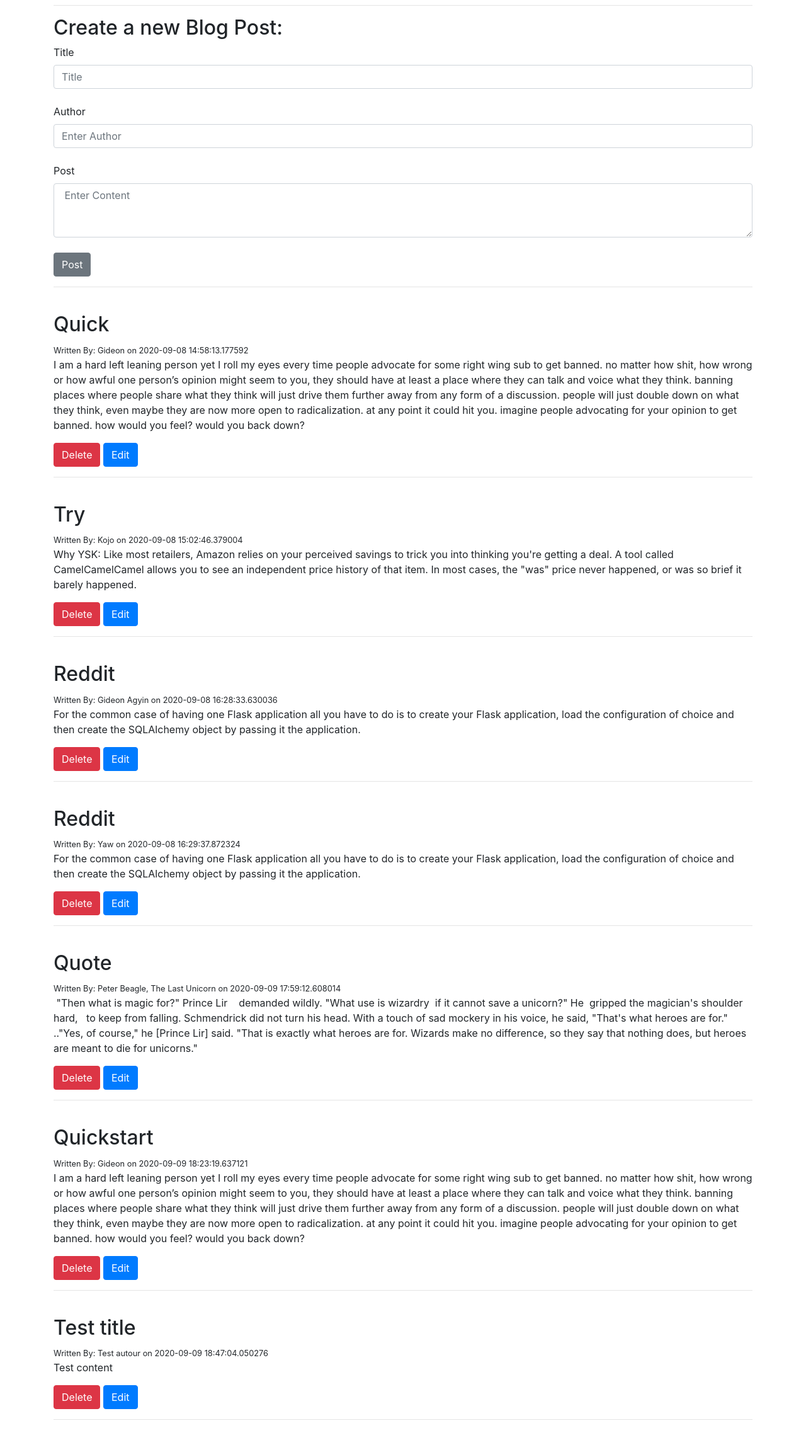
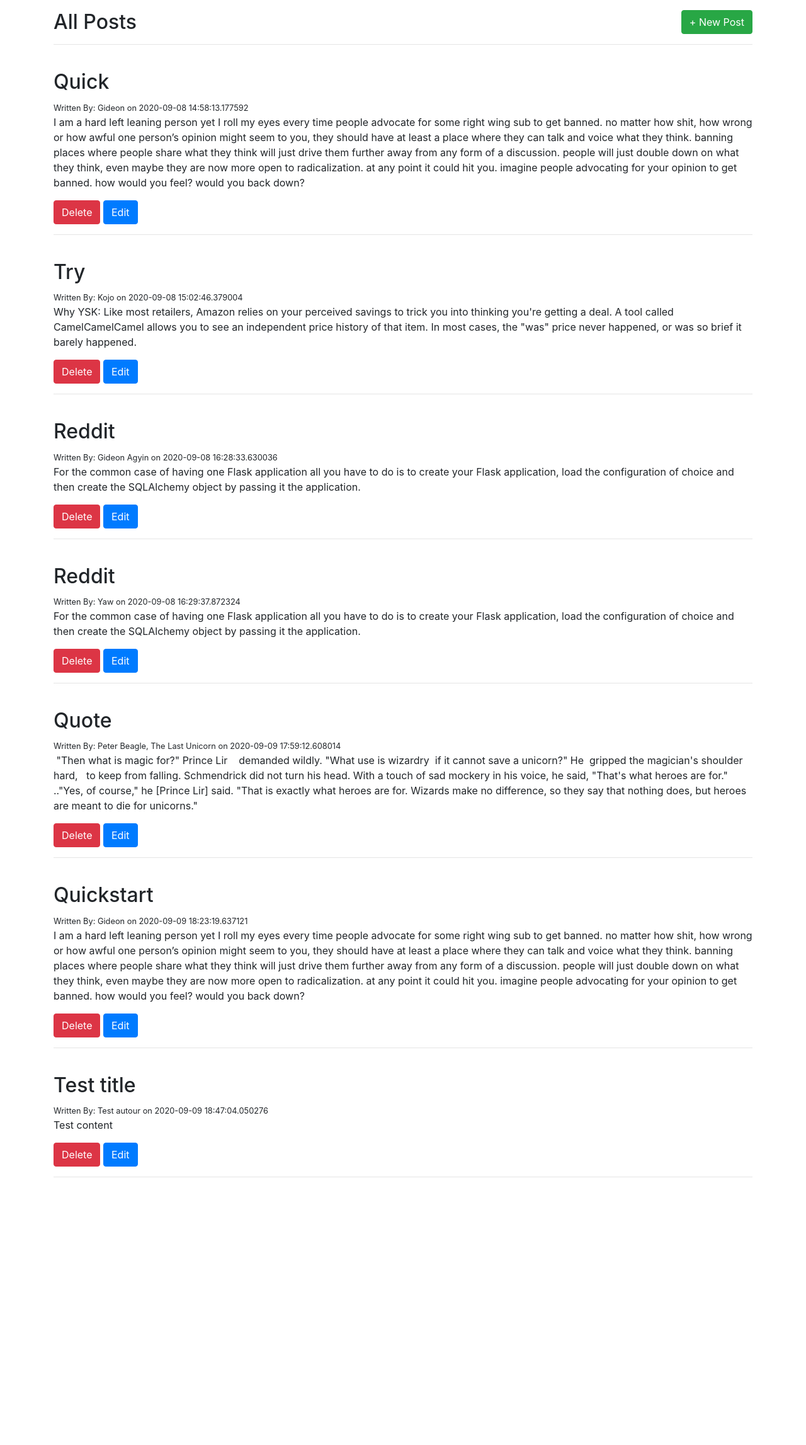
Before and after one commit to ThriledLokki983/cs50-2021, a Flask app: page /post in a window 1280 px wide. Shown: the part 56-2350 px from the top of the page at 63% size. After the commit the page ends 1925 px from the top, so only its background shows below. Run offline with Flask 2, Linux system fonts and the light colour scheme; data comes from the database, SQL or seed files in the repository; both versions use the stored data as it was after the commit; some libraries are stand-ins or nearby versions.

Commit message:
made some new changes

```diff
--- a/web-dev/my-first-website/templates/newpost.html
+++ b/web-dev/my-first-website/templates/newpost.html
@@ -10,15 +10,15 @@
 <hr>
 <h2>New Post:</h2>
 <form  action="/post" method="POST">
- <label for="content">Title</label>
+ <label for="content">Title:</label>
  <input class="form-control mr-sm-2" type="text" name="title" id="title" placeholder="Title" aria-label="Search">
  <br>
- <label for="content">Author</label>
+ <label for="content">Author:</label>
  <input class="form-control mr-sm-2" type="text" name="author" id="author" placeholder="Enter Author" aria-label="Author">
  <br>
   <!--<input class="form-control mr-sm-2" type="text" name="content" id="content" placeholder="Content" aria-label="Search">-->
 
-  <label for="content">Post</label>
+  <label for="content">Post:</label>
   <textarea class="form-control" name="content" id="content" rows="3" placeholder=" Enter Content"></textarea>
  <br>
  <input class="btn btn-secondary" type="submit" value="Post">
--- a/web-dev/my-first-website/templates/post.html
+++ b/web-dev/my-first-website/templates/post.html
@@ -5,10 +5,15 @@
 {% endblock %}
 
 {% block body %}
-<h1>All posts</h1>
 
-<hr>
-<h2>Create a new Blog Post:</h2>
+<div>
+    <br><br><br>
+    <h2 style="display: inline;">All Posts</h2>
+    <a style="display: inline;" class="btn btn-success float-right" href="/post/new">+ New Post</a>
+    <br>
+</div>
+
+<!--
 <form  action="/post" method="POST">
     <label for="content">Title</label>
     <input class="form-control mr-sm-2" type="text" name="title" id="title" placeholder="Title" aria-label="Search">
@@ -17,12 +22,13 @@
     <input class="form-control mr-sm-2" type="text" name="author" id="author" placeholder="Enter Author" aria-label="Author">
     <br>
      <!--<input class="form-control mr-sm-2" type="text" name="content" id="content" placeholder="Content" aria-label="Search">-->
-
+<!--
      <label for="content">Post</label>
      <textarea class="form-control" name="content" id="content" rows="3" placeholder=" Enter Content"></textarea>
     <br>
     <input class="btn btn-secondary" type="submit" value="Post">
 </form>
+-->
 <hr>
 
 {% for line in posting %}
```
Also changed, not shown: web-dev/my-first-website/posts.db.
